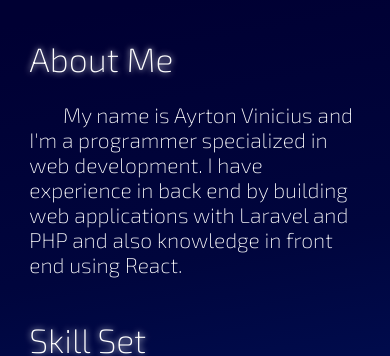
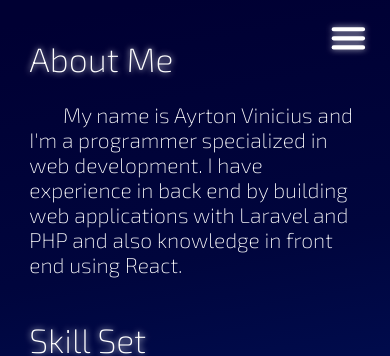
Before and after one commit to ayrtton/portfolio, a React (Create React App) app: page /about in a window 390 px wide. Shown: the top 356 px of the page. Built offline with nearby package versions, Linux system fonts and the light colour scheme.

Commit message:
Create a menu design for mobile devices

```diff
--- a/src/components/Menu.jsx
+++ b/src/components/Menu.jsx
@@ -1,27 +1,55 @@
 import styles from "./Menu.module.css"
+import { IoMenu } from "react-icons/io5"
 import { IoHome } from "react-icons/io5"
 import { FaUserTie } from "react-icons/fa"
 import { FaCode} from "react-icons/fa"
 import { Link } from "react-router-dom"
 
 function Menu() {
+    let isActive = false
+
+    function activateMenu() {
+        let menuItems = document.getElementsByClassName(styles.menuItem)
+
+        if(!isActive) {
+            let time = 0.7
+            for(let i of menuItems) {
+                i.style.transition = `${time}s`
+                i.style.opacity = "1"
+                time += 0.5
+            }
+        } else {
+            let time = 1
+            for(let i of menuItems) {
+                i.style.transition = `${time}s`
+                i.style.opacity = "0"
+                time -= 0.5
+            }
+        }
+
+        isActive = !isActive
+    }
+
     return (
         <div className={styles.menuContent}>
             <ul>
                 <li>
-                    <Link to="/">
+                    <IoMenu className={styles.icon} onClick={activateMenu}/>
+                </li>
+                <li>
+                    <Link to="/" className={styles.menuItem} onClick={activateMenu}>
                         <div className={styles.iconTitle}>Home</div>
                         <IoHome className={styles.icon}/>
                     </Link>
                 </li>
                 <li>
-                    <Link to="/about">
+                    <Link to="/about" className={styles.menuItem} onClick={activateMenu}>
                         <div className={styles.iconTitle}>About Me</div>
                         <FaUserTie className={styles.icon}/>
                     </Link>
                 </li>
                 <li>
-                    <Link to="/projects">
+                    <Link to="/projects" className={styles.menuItem} onClick={activateMenu}>
                         <div className={styles.iconTitle}>Projects</div>
                         <FaCode className={styles.icon}/>
                     </Link>
--- a/src/components/Menu.module.css
+++ b/src/components/Menu.module.css
@@ -18,6 +18,11 @@ ul {
 
 li {
     padding: 3vh 3vw 3vh 0;
+}
+
+li:first-child {
+    display: none;
+    justify-content: end;
 }
 
 li a {
@@ -47,6 +52,40 @@ li a:hover .iconTitle {
 
 @media (max-width: 768px) {
     .menuContent {
-        display: none;
+        display: flex;
+        height: 35vh;
+        min-width: 30vw;
+        align-items: start;
+    }
+
+    li:first-child {
+        display: flex;
+        padding: 3vw 5vw 0 0;
+    }
+
+    li {
+        padding: 2vh 5.5vw 1.5vh 0;
+    }
+
+    .menuItem {
+        opacity: 0;
+        transition: 1s;
+    }
+
+    .icon {
+        font-size: 4.2vh;
+        max-width: none;
+        margin-right: 0.2vh;
+    }
+
+    .icon:first-child {
+        font-size: 5.3vh;
+        margin-right: 0;
+    }
+
+    .iconTitle {
+        opacity: 1;
+        font-size: 1.5vh;
+        margin-right: 0.7vw;
     }
 }
--- a/src/pages/About.module.css
+++ b/src/pages/About.module.css
@@ -29,7 +29,7 @@
     padding: 1vw;
 }
 
-svg {
+#skills svg {
     width: 6.2vw;
 }
 
@@ -71,7 +71,7 @@ svg {
         padding: 1.2vh;
     }
 
-    svg {
+    #skills svg {
         width: calc(100vw/5 - 6vw);
     }
 
```
